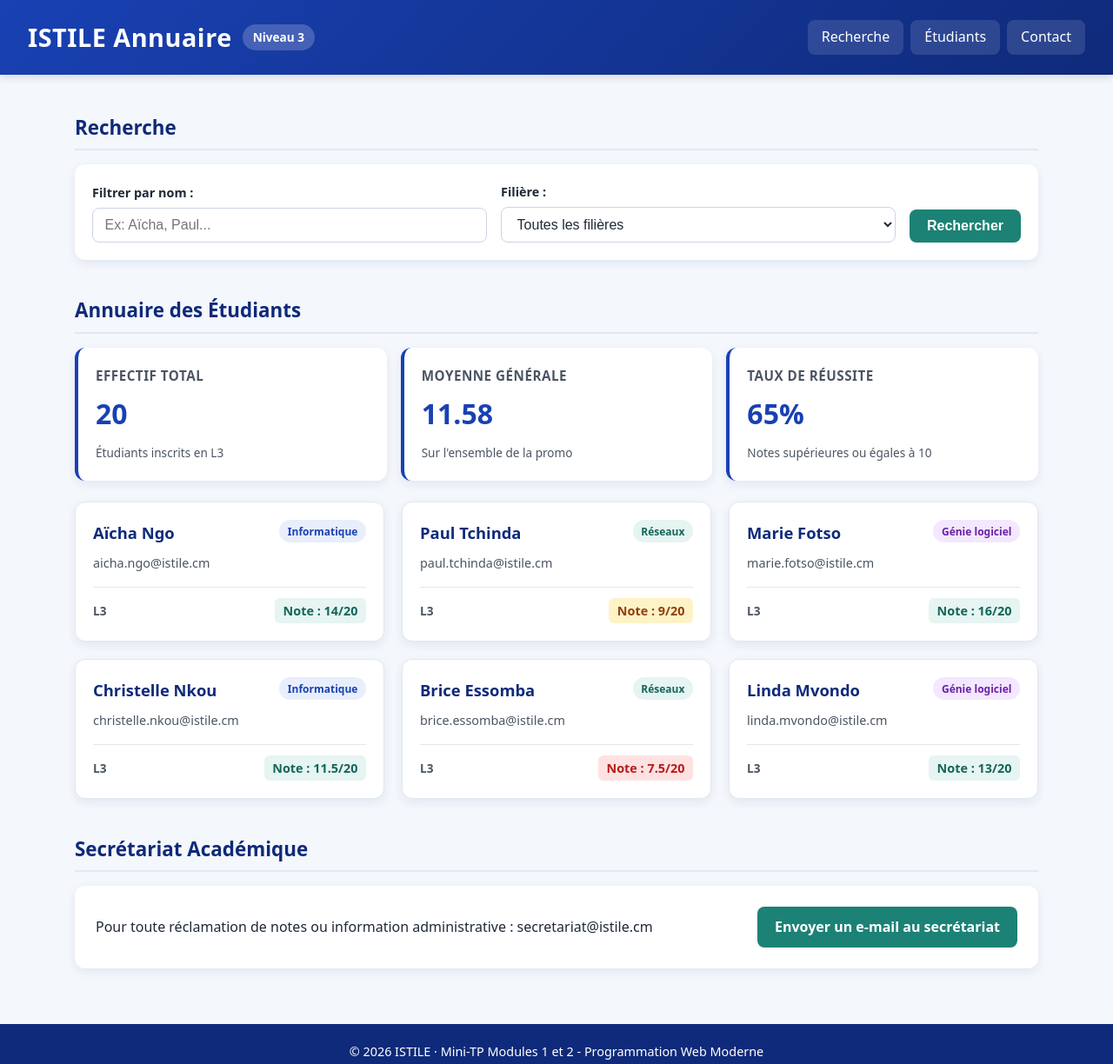
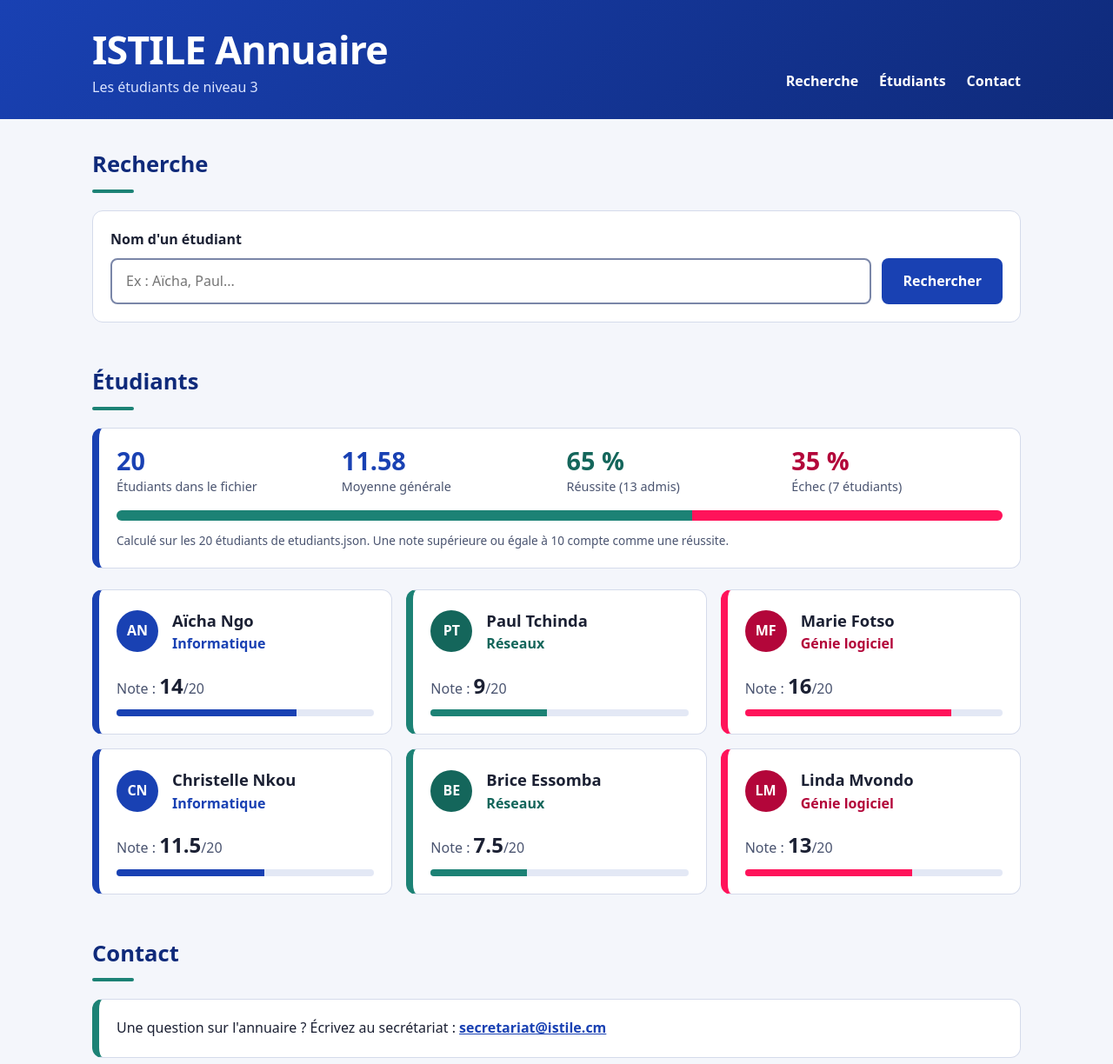
Before and after one commit to fihabahjustin-cmyk/istile-tp-m1m2-fih-abah-justin, a website: page index.html in a window 1280 px wide. Shown: the top 1224 px of the page at 87% size. Drawn offline with Linux system fonts and the light colour scheme.

Commit message:
Refait le design de la page : cartes par filière et bilan de la promotion

```diff
--- a/index.html
+++ b/index.html
@@ -2,152 +2,136 @@
 <html lang="fr">
   <head>
     <meta charset="UTF-8" />
-    <meta name="viewport" content="width=device-width, initial-scale=1.0" />
-    <title>ISTILE - Portail Académique & Annuaire L3</title>
+    <meta name="viewport" content="width=device-width, initial-scale=1" />
+    <title>ISTILE Annuaire</title>
     <link rel="stylesheet" href="style.css" />
   </head>
   <body>
-    <header class="header-principal">
-      <div class="logo-container">
+    <header>
+      <div class="conteneur">
+        <div>
           <h1>ISTILE Annuaire</h1>
-        <span class="badge-niveau">Niveau 3</span>
+          <p class="sous-titre">Les étudiants de niveau 3</p>
         </div>
         <nav aria-label="Navigation principale">
           <a href="#recherche">Recherche</a>
           <a href="#etudiants">Étudiants</a>
           <a href="#contact">Contact</a>
         </nav>
+      </div>
     </header>
 
-    <main>
+    <main class="conteneur">
       <section id="recherche">
         <h2>Recherche</h2>
-        <div class="barre-outils">
-          <form role="search" onsubmit="event.preventDefault();">
-            <div class="input-group">
-              <label for="recherche-etudiant">Filtrer par nom :</label>
-              <input type="text" id="recherche-etudiant" placeholder="Ex: Aïcha, Paul..." />
+        <form>
+          <label for="champ-recherche">Nom d'un étudiant</label>
+          <div class="champs">
+            <input type="text" id="champ-recherche" name="recherche" placeholder="Ex : Aïcha, Paul..." />
+            <button type="submit">Rechercher</button>
           </div>
-            <div class="filter-group">
-              <label for="filtre-filiere">Filière :</label>
-              <select id="filtre-filiere">
-                <option value="">Toutes les filières</option>
-                <option value="Informatique">Informatique</option>
-                <option value="Réseaux">Réseaux</option>
-                <option value="Génie logiciel">Génie logiciel</option>
-              </select>
-            </div>
-            <button type="submit">Rechercher</button>
         </form>
-        </div>
       </section>
 
       <section id="etudiants">
-        <h2>Annuaire des Étudiants</h2>
-        <div class="stats-grid">
-          <div class="stat-card">
-            <h3>Effectif Total</h3>
-            <p class="stat-value">20</p>
-            <span class="stat-desc">Étudiants inscrits en L3</span>
+        <h2>Étudiants</h2>
+        <div class="bilan">
+          <div class="bilan-chiffres">
+            <div>
+              <p class="bilan-valeur">20</p>
+              <p class="bilan-label">Étudiants dans le fichier</p>
             </div>
-          <div class="stat-card">
-            <h3>Moyenne Générale</h3>
-            <p class="stat-value">11.58</p>
-            <span class="stat-desc">Sur l'ensemble de la promo</span>
+            <div>
+              <p class="bilan-valeur">11.58</p>
+              <p class="bilan-label">Moyenne générale</p>
             </div>
-          <div class="stat-card">
-            <h3>Taux de Réussite</h3>
-            <p class="stat-value">65%</p>
-            <span class="stat-desc">Notes supérieures ou égales à 10</span>
+            <div class="reussite">
+              <p class="bilan-valeur">65 %</p>
+              <p class="bilan-label">Réussite (13 admis)</p>
             </div>
+            <div class="echec">
+              <p class="bilan-valeur">35 %</p>
+              <p class="bilan-label">Échec (7 étudiants)</p>
+            </div>
+          </div>
+          <div class="bilan-barre" aria-hidden="true">
+            <span class="part-reussite" style="width: 65%"></span>
+            <span class="part-echec" style="width: 35%"></span>
+          </div>
+          <p class="bilan-note">Calculé sur les 20 étudiants de etudiants.json. Une note supérieure ou égale à 10 compte comme une réussite.</p>
         </div>
 
         <div class="liste">
-          <article class="carte">
-            <div class="carte-header">
+          <article class="carte informatique">
+            <span class="avatar" aria-hidden="true">AN</span>
+            <div>
               <h3>Aïcha Ngo</h3>
-              <span class="badge-filiere informatique">Informatique</span>
+              <p class="filiere">Informatique</p>
             </div>
-            <p class="email">aicha.ngo@istile.cm</p>
-            <div class="carte-footer">
-              <span class="niveau">L3</span>
-              <span class="note success">Note : 14/20</span>
-            </div>
+            <p class="note">Note : <strong>14</strong>/20</p>
+            <div class="barre" aria-hidden="true"><span style="width: 70%"></span></div>
           </article>
 
-          <article class="carte">
-            <div class="carte-header">
+          <article class="carte reseaux">
+            <span class="avatar" aria-hidden="true">PT</span>
+            <div>
               <h3>Paul Tchinda</h3>
-              <span class="badge-filiere reseaux">Réseaux</span>
+              <p class="filiere">Réseaux</p>
             </div>
-            <p class="email">paul.tchinda@istile.cm</p>
-            <div class="carte-footer">
-              <span class="niveau">L3</span>
-              <span class="note warning">Note : 9/20</span>
-            </div>
+            <p class="note">Note : <strong>9</strong>/20</p>
+            <div class="barre" aria-hidden="true"><span style="width: 45%"></span></div>
           </article>
 
-          <article class="carte">
-            <div class="carte-header">
+          <article class="carte genie">
+            <span class="avatar" aria-hidden="true">MF</span>
+            <div>
               <h3>Marie Fotso</h3>
-              <span class="badge-filiere gl">Génie logiciel</span>
+              <p class="filiere">Génie logiciel</p>
             </div>
-            <p class="email">marie.fotso@istile.cm</p>
-            <div class="carte-footer">
-              <span class="niveau">L3</span>
-              <span class="note success">Note : 16/20</span>
-            </div>
+            <p class="note">Note : <strong>16</strong>/20</p>
+            <div class="barre" aria-hidden="true"><span style="width: 80%"></span></div>
           </article>
 
-          <article class="carte">
-            <div class="carte-header">
+          <article class="carte informatique">
+            <span class="avatar" aria-hidden="true">CN</span>
+            <div>
               <h3>Christelle Nkou</h3>
-              <span class="badge-filiere informatique">Informatique</span>
+              <p class="filiere">Informatique</p>
             </div>
-            <p class="email">christelle.nkou@istile.cm</p>
-            <div class="carte-footer">
-              <span class="niveau">L3</span>
-              <span class="note success">Note : 11.5/20</span>
-            </div>
+            <p class="note">Note : <strong>11.5</strong>/20</p>
+            <div class="barre" aria-hidden="true"><span style="width: 57.5%"></span></div>
           </article>
 
-          <article class="carte">
-            <div class="carte-header">
+          <article class="carte reseaux">
+            <span class="avatar" aria-hidden="true">BE</span>
+            <div>
               <h3>Brice Essomba</h3>
-              <span class="badge-filiere reseaux">Réseaux</span>
+              <p class="filiere">Réseaux</p>
             </div>
-            <p class="email">brice.essomba@istile.cm</p>
-            <div class="carte-footer">
-              <span class="niveau">L3</span>
-              <span class="note danger">Note : 7.5/20</span>
-            </div>
+            <p class="note">Note : <strong>7.5</strong>/20</p>
+            <div class="barre" aria-hidden="true"><span style="width: 37.5%"></span></div>
           </article>
 
-          <article class="carte">
-            <div class="carte-header">
+          <article class="carte genie">
+            <span class="avatar" aria-hidden="true">LM</span>
+            <div>
               <h3>Linda Mvondo</h3>
-              <span class="badge-filiere gl">Génie logiciel</span>
+              <p class="filiere">Génie logiciel</p>
             </div>
-            <p class="email">linda.mvondo@istile.cm</p>
-            <div class="carte-footer">
-              <span class="niveau">L3</span>
-              <span class="note success">Note : 13/20</span>
-            </div>
+            <p class="note">Note : <strong>13</strong>/20</p>
+            <div class="barre" aria-hidden="true"><span style="width: 65%"></span></div>
           </article>
         </div>
       </section>
 
       <section id="contact">
-        <h2>Secrétariat Académique</h2>
-        <div class="contact-card">
-          <p>Pour toute réclamation de notes ou information administrative : secretariat@istile.cm</p>
-          <a href="mailto:secretariat@istile.cm" class="btn-contact">Envoyer un e-mail au secrétariat</a>
-        </div>
+        <h2>Contact</h2>
+        <p>Une question sur l'annuaire ? Écrivez au secrétariat : <a href="mailto:secretariat@istile.cm">secretariat@istile.cm</a></p>
       </section>
     </main>
 
     <footer>
-      <p>© 2026 ISTILE · Mini-TP Modules 1 et 2 - Programmation Web Moderne</p>
+      <p>© 2026 ISTILE · Mini-TP Modules 1 et 2</p>
     </footer>
   </body>
 </html>
--- a/style.css
+++ b/style.css
@@ -1,18 +1,16 @@
-/* ===== Variables : charte ISTILE modernisée ===== */
+/* ===== Variables : couleurs de la charte ISTILE ===== */
 :root {
   --bleu: #1941b3;
   --bleu-fonce: #0f2a7a;
-  --bleu-clair: #e8eefc;
   --rouge: #ff135a;
+  --rouge-fonce: #b3063a;
   --vert: #1c8275;
   --vert-fonce: #14665b;
-  --vert-clair: #e6f4f2;
-  --fond: #f4f7fb;
+  --fond: #f4f6fb;
   --blanc: #ffffff;
-  --texte: #1f2937;
-  --texte-secondaire: #4b5563;
-  --bordure: #e2e8f0;
-  --ombre: 0 4px 12px rgba(15, 42, 122, 0.08);
+  --texte: #1b2033;
+  --texte-doux: #4a5470;
+  --bordure: #d5dbeb;
 }
 
 /* ===== Base ===== */
@@ -22,387 +20,361 @@
   box-sizing: border-box;
 }
 
-html {
-  scroll-behavior: smooth;
-}
-
 body {
   margin: 0;
   min-height: 100vh;
   display: flex;
   flex-direction: column;
-  font-family: system-ui, -apple-system, sans-serif;
+  font-family: system-ui, -apple-system, "Segoe UI", sans-serif;
   line-height: 1.6;
   background: var(--fond);
   color: var(--texte);
 }
 
-/* ===== En-tête et navigation (sans ligne rouge) ===== */
-.header-principal {
+/* Zone centrée, réutilisée par l'en-tête et le contenu principal */
+.conteneur {
+  width: 100%;
+  max-width: 1100px;
+  margin: 0 auto;
+  padding-left: 1rem;
+  padding-right: 1rem;
+}
+
+/* ===== En-tête et navigation ===== */
+header {
   background: linear-gradient(135deg, var(--bleu), var(--bleu-fonce));
   color: var(--blanc);
-  padding: 1.25rem 1.5rem;
-  box-shadow: 0 2px 10px rgba(0, 0, 0, 0.15);
+  padding-top: 2rem;
+  padding-bottom: 1.5rem;
 }
 
-.logo-container {
+header .conteneur {
   display: flex;
-  flex-wrap: wrap;
-  align-items: center;
-  gap: 0.75rem;
-  margin-bottom: 0.75rem;
+  flex-direction: column;
+  gap: 1.25rem;
 }
 
-.header-principal h1 {
+h1 {
   margin: 0;
-  font-size: 1.8rem;
-  letter-spacing: 0.5px;
+  font-size: 2rem;
+  font-weight: 800;
+  letter-spacing: -0.02em;
+  line-height: 1.1;
 }
 
-.badge-niveau {
-  background: rgba(255, 255, 255, 0.2);
-  padding: 0.25rem 0.75rem;
-  border-radius: 999px;
-  font-size: 0.85rem;
-  font-weight: 600;
+.sous-titre {
+  margin: 0.4rem 0 0;
+  color: #dbe4ff;
 }
 
 nav {
   display: flex;
   flex-wrap: wrap;
-  gap: 0.5rem;
+  gap: 1.5rem;
 }
 
 nav a {
-  padding: 0.45rem 1rem;
-  border-radius: 0.5rem;
-  background: rgba(255, 255, 255, 0.12);
+  padding: 0.25rem 0;
+  border-bottom: 3px solid transparent;
   color: var(--blanc);
+  font-weight: 600;
   text-decoration: none;
-  font-weight: 500;
-  transition: background 0.2s, color 0.2s;
 }
 
 nav a:hover {
-  background: var(--blanc);
-  color: var(--bleu);
+  border-bottom-color: var(--blanc);
 }
 
 /* ===== Contenu principal ===== */
 main {
   flex: 1;
-  width: 100%;
-  max-width: 1140px;
-  margin: 0 auto;
-  padding: 1.5rem 1rem;
+  padding-top: 2rem;
+  padding-bottom: 3rem;
 }
 
-section {
-  margin-bottom: 2.5rem;
+section + section {
+  margin-top: 3rem;
 }
 
 h2 {
+  margin: 0 0 1.25rem;
+  font-size: 1.6rem;
   color: var(--bleu-fonce);
-  font-size: 1.4rem;
-  margin-bottom: 1rem;
-  padding-bottom: 0.4rem;
-  border-bottom: 2px solid var(--bordure);
 }
 
-/* ===== Tableau de bord : Indicateurs clés ===== */
-.stats-grid {
-  display: grid;
-  grid-template-columns: 1fr;
-  gap: 1rem;
-  margin-bottom: 1.5rem;
+/* Petit trait vert sous chaque titre de section */
+h2::after {
+  content: "";
+  display: block;
+  width: 3rem;
+  height: 4px;
+  margin-top: 0.5rem;
+  border-radius: 2px;
+  background: var(--vert);
 }
 
-.stat-card {
+/* ===== Formulaire de recherche ===== */
+form {
+  padding: 1.25rem;
   background: var(--blanc);
-  padding: 1.25rem;
+  border: 1px solid var(--bordure);
   border-radius: 0.75rem;
-  border-left: 4px solid var(--bleu);
-  box-shadow: var(--ombre);
-}
-
-.stat-card h3 {
-  margin: 0;
-  font-size: 0.95rem;
-  color: var(--texte-secondaire);
-  text-transform: uppercase;
-  letter-spacing: 0.5px;
-}
-
-.stat-value {
-  margin: 0.4rem 0;
-  font-size: 2rem;
-  font-weight: 800;
-  color: var(--bleu);
-}
-
-.stat-desc {
-  font-size: 0.85rem;
-  color: var(--texte-secondaire);
-}
-
-/* ===== Barre d'outils (Recherche & Filtre) ===== */
-.barre-outils {
-  background: var(--blanc);
-  padding: 1.25rem;
-  border-radius: 0.75rem;
-  box-shadow: var(--ombre);
-}
-
-form {
-  display: flex;
-  flex-direction: column;
-  gap: 1rem;
-}
-
-.input-group,
-.filter-group {
-  display: flex;
-  flex-direction: column;
-  gap: 0.35rem;
-  flex: 1;
 }
 
 label {
-  font-weight: 600;
-  font-size: 0.9rem;
-  color: var(--texte);
+  display: block;
+  margin-bottom: 0.5rem;
+  font-weight: 700;
 }
 
-input,
-select {
-  padding: 0.65rem 0.85rem;
-  border: 1px solid #cbd5e1;
+.champs {
+  display: flex;
+  flex-direction: column;
+  gap: 0.75rem;
+}
+
+input {
+  width: 100%;
+  padding: 0.75rem 1rem;
+  border: 2px solid #7a86a8;
   border-radius: 0.5rem;
-  font-size: 1rem;
   background: var(--blanc);
   color: var(--texte);
+  font: inherit;
 }
 
-input:focus,
-select:focus {
+input:focus {
   border-color: var(--bleu);
-  outline: none;
-  box-shadow: 0 0 0 3px rgba(25, 65, 179, 0.15);
 }
 
-/* Bouton de recherche */
 button {
-  padding: 0.65rem 1.25rem;
+  padding: 0.75rem 1.5rem;
   border: none;
   border-radius: 0.5rem;
-  background: var(--vert);
+  background: var(--bleu);
   color: var(--blanc);
-  font-size: 1rem;
-  font-weight: 600;
+  font: inherit;
+  font-weight: 700;
   cursor: pointer;
-  transition: background 0.2s;
 }
 
 button:hover {
-  background: var(--vert-fonce);
+  background: var(--bleu-fonce);
 }
 
-/* ===== Focus visible (accessibilité clavier) ===== */
+/* ===== Focus visible (navigation au clavier) ===== */
 a:focus-visible,
 input:focus-visible,
-select:focus-visible,
 button:focus-visible {
   outline: 3px solid var(--rouge);
-  outline-offset: 2px;
+  outline-offset: 3px;
 }
 
 nav a:focus-visible {
   outline-color: var(--blanc);
 }
 
-/* ===== Cartes des étudiants ===== */
+/* ===== Bilan : statistiques de la promotion ===== */
+.bilan {
+  margin-bottom: 1.5rem;
+  padding: 1.25rem;
+  background: var(--blanc);
+  border: 1px solid var(--bordure);
+  border-left: 8px solid var(--bleu);
+  border-radius: 0.75rem;
+}
+
+/* Les 4 chiffres se répartissent automatiquement selon la largeur disponible */
+.bilan-chiffres {
+  display: grid;
+  grid-template-columns: repeat(auto-fit, minmax(8rem, 1fr));
+  gap: 1rem;
+}
+
+.bilan-chiffres p {
+  margin: 0;
+}
+
+.bilan-valeur {
+  color: var(--bleu);
+  font-size: 1.8rem;
+  font-weight: 800;
+  line-height: 1.2;
+}
+
+.bilan-label {
+  color: var(--texte-doux);
+  font-size: 0.9rem;
+}
+
+.reussite .bilan-valeur {
+  color: var(--vert-fonce);
+}
+
+.echec .bilan-valeur {
+  color: var(--rouge-fonce);
+}
+
+/* Barre réussite / échec : vert pour les admis, rouge pour les autres */
+.bilan-barre {
+  display: flex;
+  height: 0.75rem;
+  margin-top: 1rem;
+  border-radius: 999px;
+  overflow: hidden;
+}
+
+.part-reussite {
+  background: var(--vert);
+}
+
+.part-echec {
+  background: var(--rouge);
+}
+
+.bilan-note {
+  margin: 0.75rem 0 0;
+  color: var(--texte-doux);
+  font-size: 0.85rem;
+}
+
+/* ===== Cartes des étudiants : 1 colonne par défaut ===== */
 .liste {
   display: grid;
   grid-template-columns: 1fr;
-  gap: 1.25rem;
+  gap: 1rem;
+}
+
+/* Chaque filière a sa couleur : --accent pour les traits, --accent-fonce pour le texte */
+.informatique {
+  --accent: var(--bleu);
+  --accent-fonce: var(--bleu);
+}
+
+.reseaux {
+  --accent: var(--vert);
+  --accent-fonce: var(--vert-fonce);
+}
+
+.genie {
+  --accent: var(--rouge);
+  --accent-fonce: var(--rouge-fonce);
 }
 
 .carte {
+  display: grid;
+  grid-template-columns: auto 1fr;
+  align-items: center;
+  gap: 0.5rem 1rem;
+  padding: 1.25rem;
   background: var(--blanc);
-  padding: 1.25rem;
+  border: 1px solid var(--bordure);
+  border-left: 8px solid var(--accent);
   border-radius: 0.75rem;
-  border: 1px solid var(--bordure);
-  box-shadow: var(--ombre);
-  display: flex;
-  flex-direction: column;
-  justify-content: space-between;
-  transition: transform 0.2s, box-shadow 0.2s;
 }
 
-.carte:hover {
-  transform: translateY(-3px);
-  box-shadow: 0 8px 20px rgba(25, 65, 179, 0.14);
+.avatar {
+  display: grid;
+  place-items: center;
+  width: 3rem;
+  height: 3rem;
+  border-radius: 50%;
+  background: var(--accent-fonce);
+  color: var(--blanc);
+  font-weight: 700;
 }
 
-.carte-header {
-  display: flex;
-  flex-wrap: wrap;
-  justify-content: space-between;
-  align-items: flex-start;
-  gap: 0.5rem;
-  margin-bottom: 0.5rem;
-}
-
-.carte-header h3 {
+.carte h3 {
   margin: 0;
-  color: var(--bleu-fonce);
   font-size: 1.15rem;
 }
 
-.badge-filiere {
-  font-size: 0.75rem;
-  font-weight: 700;
-  padding: 0.2rem 0.6rem;
-  border-radius: 999px;
-  white-space: nowrap;
+.filiere {
+  margin: 0;
+  color: var(--accent-fonce);
+  font-weight: 600;
 }
 
-.badge-filiere.informatique {
-  background: var(--bleu-clair);
-  color: var(--bleu);
-}
-
-.badge-filiere.reseaux {
-  background: var(--vert-clair);
-  color: var(--vert-fonce);
-}
-
-.badge-filiere.gl {
-  background: #f3e8ff;
-  color: #6b21a8;
-}
-
-.email {
-  margin: 0 0 1rem;
-  font-size: 0.9rem;
-  color: var(--texte-secondaire);
-  overflow-wrap: anywhere;
-}
-
-.carte-footer {
-  display: flex;
-  justify-content: space-between;
-  align-items: center;
-  padding-top: 0.75rem;
-  border-top: 1px solid var(--bordure);
-}
-
-.niveau {
-  font-weight: 700;
-  font-size: 0.85rem;
-  color: var(--texte-secondaire);
+/* La note et la barre prennent toute la largeur de la carte */
+.note,
+.barre {
+  grid-column: 1 / -1;
 }
 
 .note {
-  font-weight: 700;
-  font-size: 0.9rem;
-  padding: 0.2rem 0.6rem;
-  border-radius: 0.375rem;
+  margin: 0.5rem 0 0;
+  color: var(--texte-doux);
 }
 
-.note.success {
-  background: var(--vert-clair);
-  color: var(--vert-fonce);
+.note strong {
+  color: var(--texte);
+  font-size: 1.5rem;
 }
 
-.note.warning {
-  background: #fef3c7;
-  color: #92400e;
+/* Barre de note : sa largeur (en %) correspond à la note sur 20 */
+.barre {
+  height: 0.5rem;
+  border-radius: 999px;
+  background: #e3e8f5;
+  overflow: hidden;
 }
 
-.note.danger {
-  background: #fee2e2;
-  color: #b91c1c;
+.barre span {
+  display: block;
+  height: 100%;
+  background: var(--accent);
 }
 
-/* ===== Section Contact ===== */
-.contact-card {
+/* ===== Contact ===== */
+#contact p {
+  margin: 0;
+  padding: 1.25rem;
   background: var(--blanc);
-  padding: 1.5rem;
+  border: 1px solid var(--bordure);
+  border-left: 8px solid var(--vert);
   border-radius: 0.75rem;
-  box-shadow: var(--ombre);
-  display: flex;
-  flex-direction: column;
-  gap: 1rem;
-  align-items: flex-start;
 }
 
-.contact-card p {
-  margin: 0;
-}
-
-.btn-contact {
-  display: inline-block;
-  padding: 0.65rem 1.25rem;
-  background: var(--vert);
-  color: var(--blanc);
-  text-decoration: none;
-  font-weight: 600;
-  border-radius: 0.5rem;
-  transition: background 0.2s;
-}
-
-.btn-contact:hover {
-  background: var(--vert-fonce);
+#contact a {
+  color: var(--bleu);
+  font-weight: 700;
+  overflow-wrap: anywhere;
 }
 
 /* ===== Pied de page ===== */
 footer {
+  padding: 1.5rem 1rem;
   background: var(--bleu-fonce);
   color: var(--blanc);
   text-align: center;
-  padding: 1.25rem 1rem;
-  font-size: 0.9rem;
 }
 
 footer p {
   margin: 0;
 }
 
-/* ===== Responsive : Tablettes (640px+) ===== */
+/* ===== Écrans à partir de 640 px : 2 colonnes ===== */
 @media (min-width: 640px) {
-  .header-principal {
-    display: flex;
+  header .conteneur {
+    flex-direction: row;
     justify-content: space-between;
-    align-items: center;
-    padding: 1.25rem 2rem;
+    align-items: flex-end;
   }
 
-  .logo-container {
-    margin-bottom: 0;
+  h1 {
+    font-size: 2.8rem;
   }
 
-  .stats-grid {
-    grid-template-columns: repeat(3, 1fr);
-  }
-
-  form {
+  .champs {
     flex-direction: row;
-    align-items: flex-end;
   }
 
   .liste {
     grid-template-columns: repeat(2, 1fr);
   }
-
-  .contact-card {
-    flex-direction: row;
-    justify-content: space-between;
-    align-items: center;
-  }
 }
 
-/* ===== Responsive : Grands écrans (1024px+) ===== */
+/* ===== Écrans à partir de 1024 px : 3 colonnes ===== */
 @media (min-width: 1024px) {
   .liste {
     grid-template-columns: repeat(3, 1fr);
```
Lines whose indentation alone changed are shown as unchanged.
